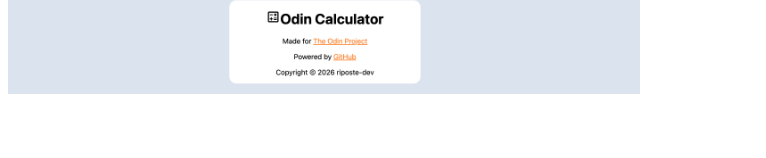
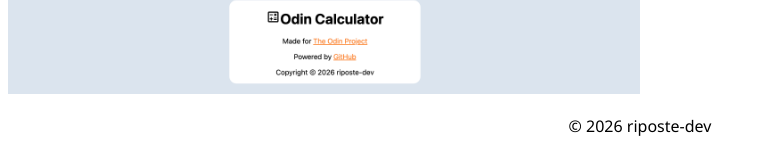
Before and after one commit to riposte-dev/my-odin-portfolio, a plain HTML site: page index.html in a window 1280 px wide. Shown: the part 2221-2379 px from the top of the page, without its empty margins (0-766 px from the left). Before the commit the page ends 2328 px from the top, so only its background shows below. Drawn offline with Linux system fonts and the light colour scheme.

Commit message:
Add footer

```diff
--- a/index.html
+++ b/index.html
@@ -44,5 +44,9 @@
             <img alt="A screenshot of my Odin Calculator website" src="./website-thumbnails/Odin Calculator 2026-11-11.png">
         </a>
     </section>
+
+    <footer>
+        <p>© 2026 riposte-dev</p>
+    </footer>
 </body>
 </html>
```
